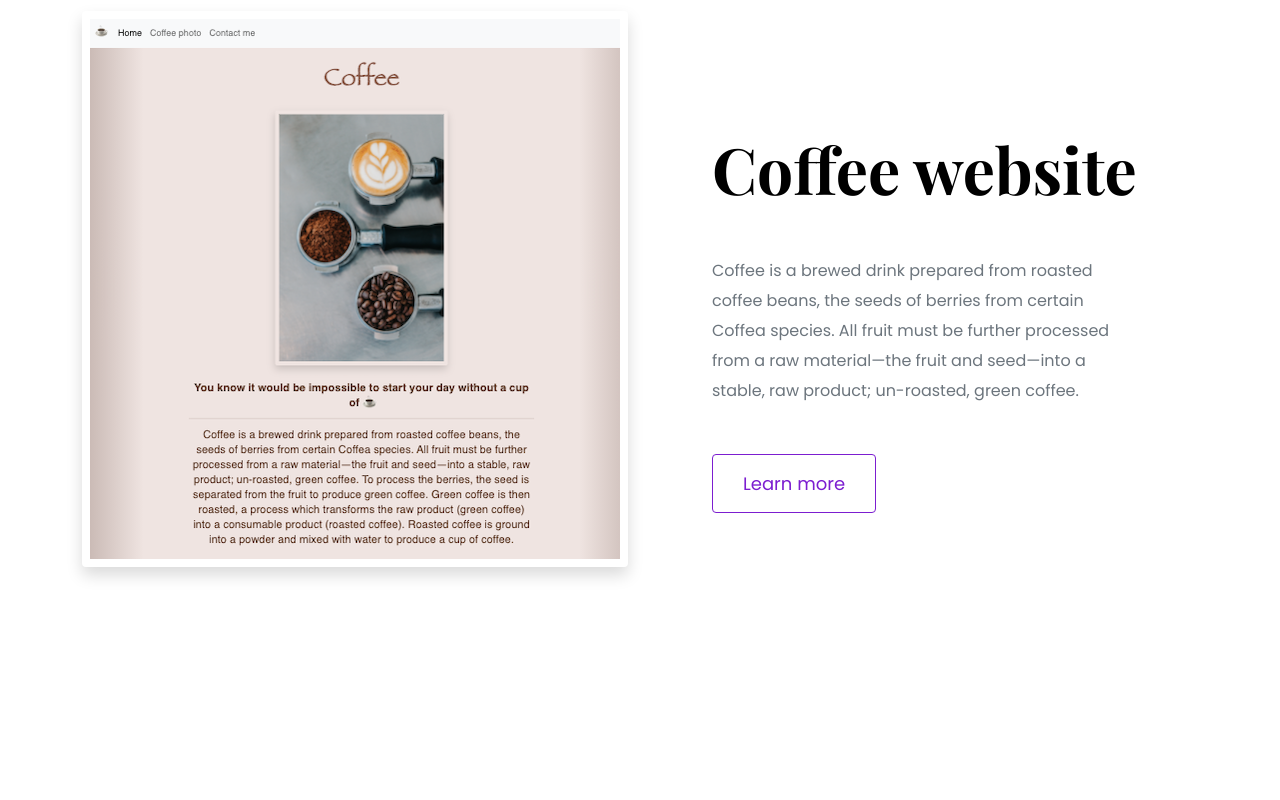
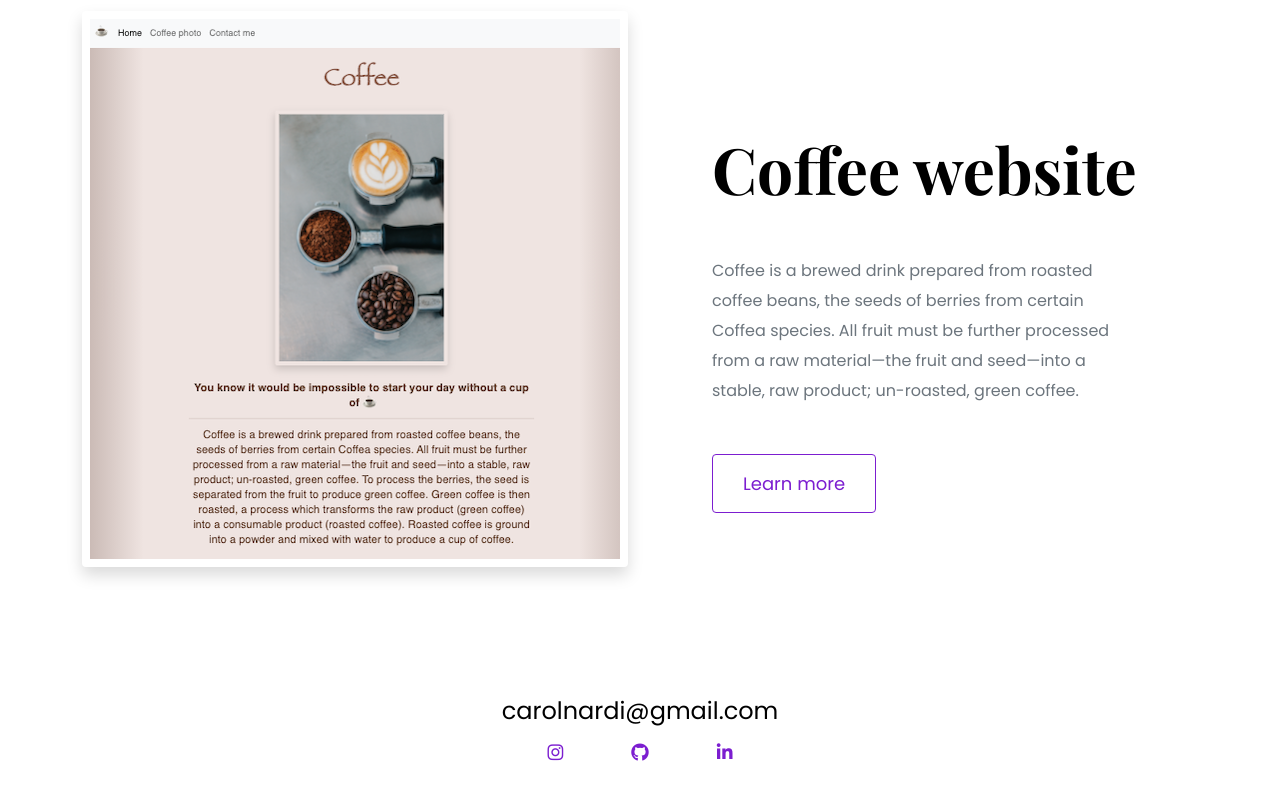
Before and after one commit to Carolnardi/lesson4, a plain HTML site: page index.html in a window 1280 px wide. Shown: the part 2116-2916 px from the top of the page. Before the commit the page ends 2749 px from the top, so only its background shows below. Drawn offline with nearby package versions, Linux system fonts and the light colour scheme.

Commit message:
added footer

```diff
--- a/index.html
+++ b/index.html
@@ -14,6 +14,10 @@
     <script
       src="https://cdn.jsdelivr.net/npm/bootstrap@5.0.2/dist/js/bootstrap.bundle.min.js"
       integrity="sha384-MrcW6ZMFYlzcLA8Nl+NtUVF0sA7MsXsP1UyJoMp4YLEuNSfAP+JcXn/tWtIaxVXM"
+      crossorigin="anonymous"
+    ></script>
+    <script
+      src="https://kit.fontawesome.com/376a069c85.js"
       crossorigin="anonymous"
     ></script>
     <link rel="preconnect" href="https://fonts.googleapis.com" />
@@ -155,6 +159,18 @@
           </div>
         </div>
       </div>
+      <footer>
+        <div class="d-flex justify-content-center">
+          <a href="malito:carolnardi@gmail.com" class="email-link"
+            >carolnardi@gmail.com</a
+          >
+        </div>
+        <div class="social-links d-flex justify-content-center">
+          <a href=""> <i class="fab fa-instagram"></i></a>
+          <a href=""><i class="fab fa-github"></i></a>
+          <a href=""><i class="fab fa-linkedin-in"></i></a>
+        </div>
+      </footer>
     </div>
   </body>
 </html>
--- a/src/styles.css
+++ b/src/styles.css
@@ -113,9 +113,6 @@ p {
   padding: 160px 20px;
 }
 
-.nav a:hover {
-  color: var(--branding-color) !important;
-}
 .navbar-brand {
   color: var(--branding-color) !important;
 }
@@ -141,7 +138,29 @@ p {
 .project-desciption {
   padding: 120px 60px;
 }
-
+footer {
+  margin: 60px 0;
+}
+footer .email-link {
+  text-decoration: none;
+  color: black;
+  font-size: 24px;
+}
+footer .email-link:hover {
+  color: var(--branding-color);
+}
+footer .social-links a {
+  margin: 0 20px;
+  color: var(--branding-color);
+  padding: 10px 14px;
+  font-size: 18px;
+  border-radius: 50%;
+  transition: all 100ms ease-in-out;
+}
+footer .social-links a:hover {
+  color: white;
+  background-color: var(--branding-color);
+}
 @media (max-width: 900px) {
   h1 {
     font-size: 44px;
```
Also changed, not shown: about.html (+4 -0 lines), contact.html (+4 -0 lines), work.html (+4 -0 lines).
